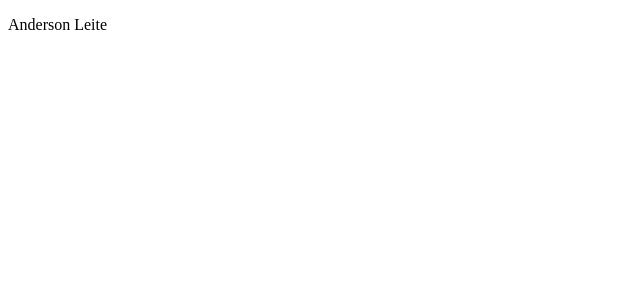
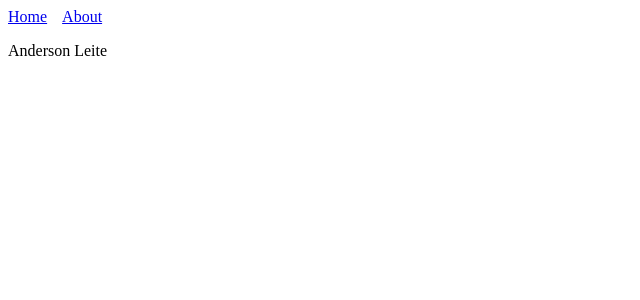
Before and after one commit to andersonleite/andersonleite.github.com, a Next.js app: page / in a window 1280 px wide. Shown: the top 300 px of the page, without its empty margins (0-640 px from the left). Built offline with nearby package versions, Linux system fonts and the light colour scheme.

Commit message:
Adding header component.

```diff
--- /dev/null
+++ b/components/Header.js
@@ -0,0 +1,18 @@
+import Link from 'next/link'
+
+const linkStyle = {
+  marginRight: 15
+}
+
+const Header = () => (
+  <div>
+    <Link href="/">
+      <a style={linkStyle}>Home</a>
+    </Link>
+    <Link href="/about">
+      <a style={linkStyle}>About</a>
+    </Link>
+  </div>
+)
+
+export default Header
--- a/pages/index.js
+++ b/pages/index.js
@@ -1,5 +1,8 @@
+import Header from '../components/Header'
+
 const Index = () => (
   <div>
+    <Header />
     <p>Anderson Leite</p>
   </div>
 )
```
Also changed, not shown: pages/about.js (added, +7 -0 lines), 1 other file (tests, documents, lock files or other folders).
